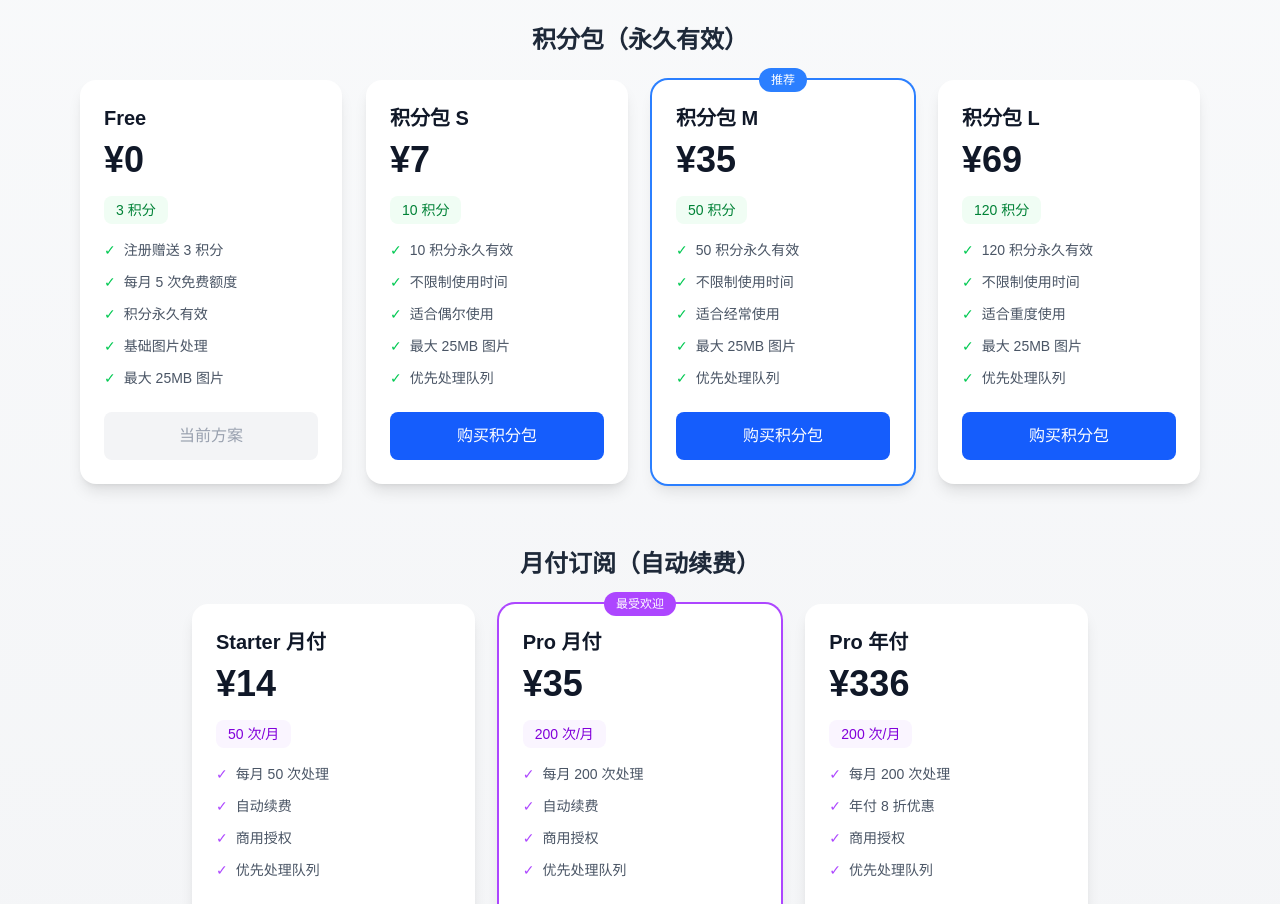
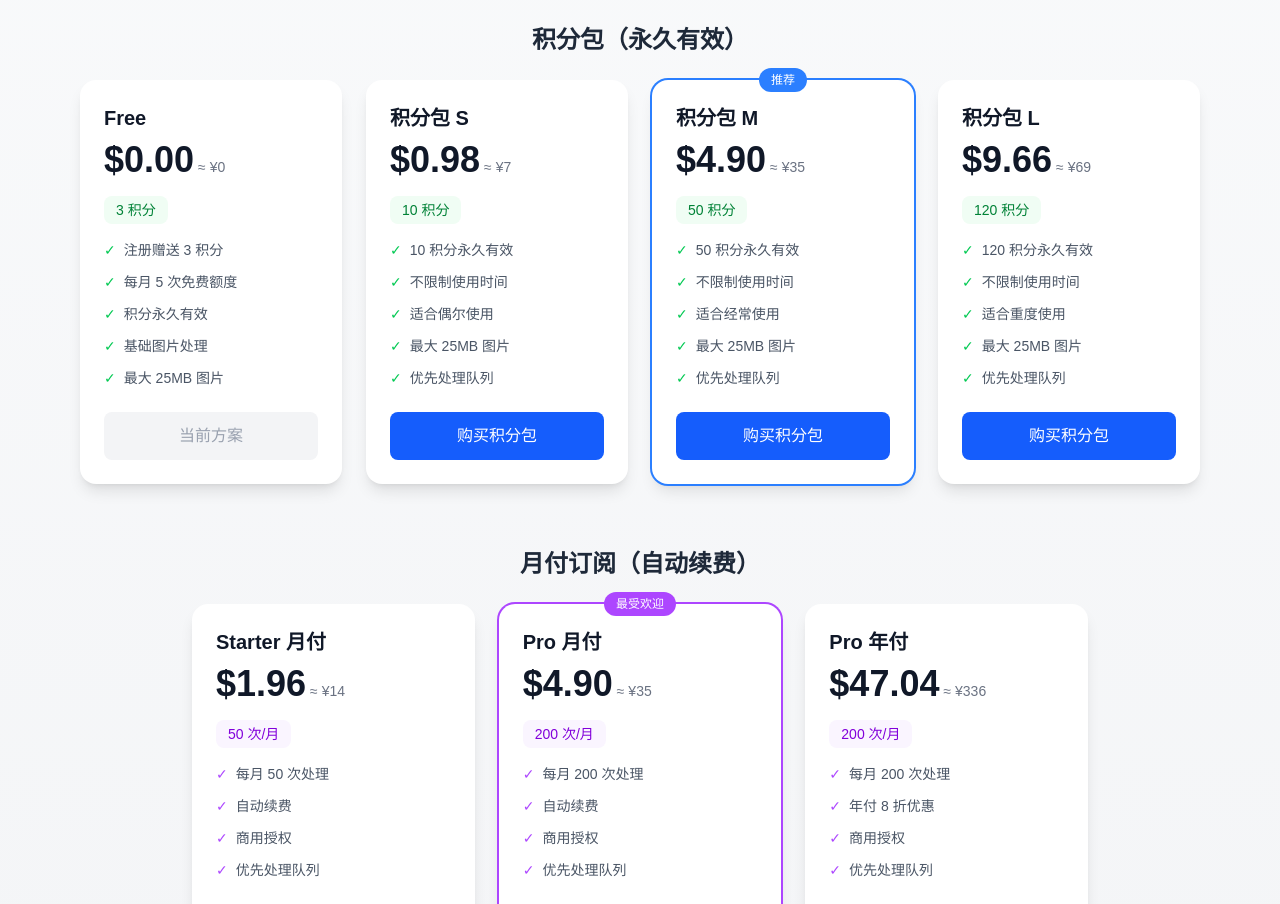
Before and after one commit to tianyu1314ddd/image-background-remover, a Next.js app: page /pricing in a window 1280 px wide. Shown: the part 260-1164 px from the top of the page. Built offline with nearby package versions, Linux system fonts and the light colour scheme; no server answers.

Commit message:
fix: 定价卡片主区域显示美元价格，人民币为参考

```diff
--- a/src/app/pricing/page.tsx
+++ b/src/app/pricing/page.tsx
@@ -352,7 +352,8 @@ export default function PricingPage() {
                 )}
                 <h3 className="text-xl font-semibold text-gray-900 mb-2">{tier.name}</h3>
                 <div className="mb-4">
-                  <span className="text-4xl font-bold text-gray-900">{tier.price}</span>
+                  <span className="text-4xl font-bold text-gray-900">${(tier.priceCNY * 0.14).toFixed(2)}</span>
+                  <span className="text-gray-500 text-sm ml-1">≈ ¥{tier.priceCNY}</span>
                 </div>
                 {tier.credits && (
                   <div className="bg-green-50 text-green-700 px-3 py-1 rounded-lg text-sm mb-4 inline-block">
@@ -401,7 +402,8 @@ export default function PricingPage() {
                 )}
                 <h3 className="text-xl font-semibold text-gray-900 mb-2">{tier.name}</h3>
                 <div className="mb-4">
-                  <span className="text-4xl font-bold text-gray-900">{tier.price}</span>
+                  <span className="text-4xl font-bold text-gray-900">${(tier.priceCNY * 0.14).toFixed(2)}</span>
+                  <span className="text-gray-500 text-sm ml-1">≈ ¥{tier.priceCNY}</span>
                 </div>
                 {tier.monthlyQuota && (
                   <div className="bg-purple-50 text-purple-700 px-3 py-1 rounded-lg text-sm mb-4 inline-block">
```
